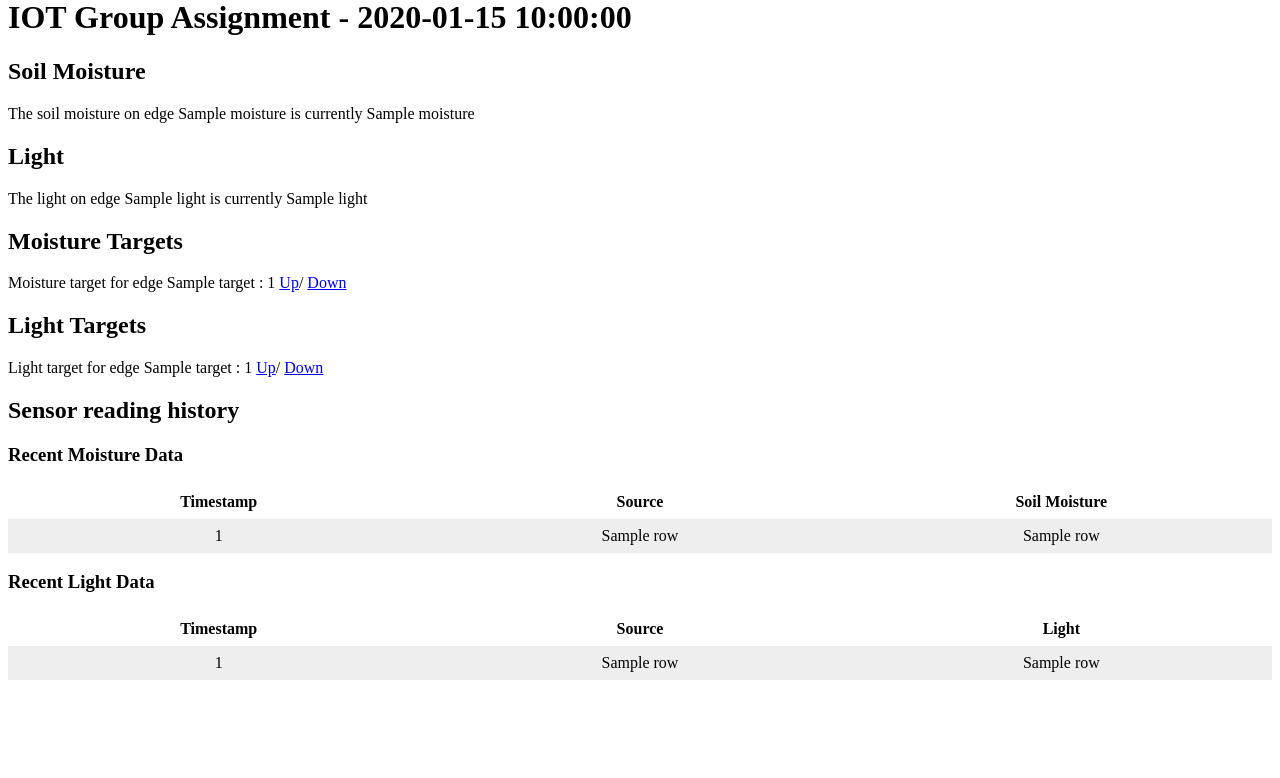
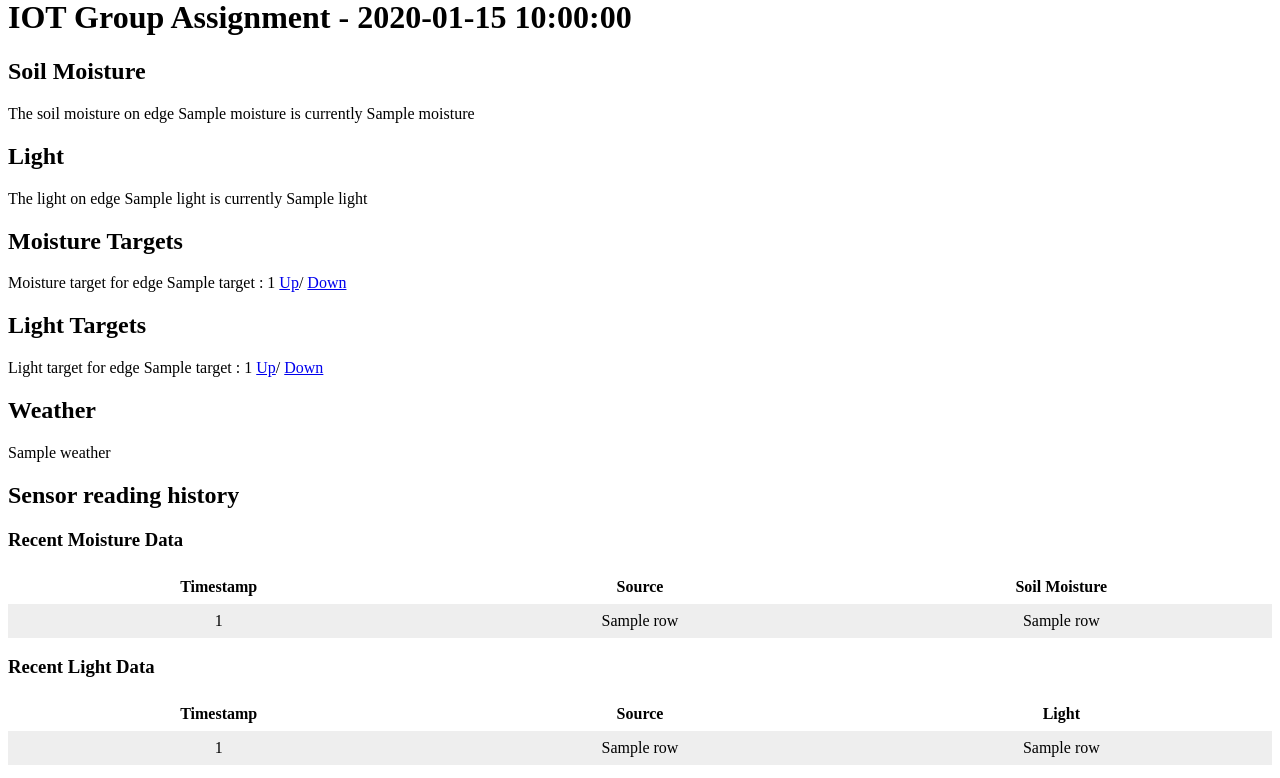
Before and after one commit to jag3rm3ist3r/GroupAssignment, a Flask app: template src/templates/index.html in a window 1280 px wide. Shown: the part 22-800 px from the top of the page. Run offline with Flask 2, Linux system fonts and the light colour scheme; the template is opened without the code that fills it: most values are stand-ins (such as "Sample title", 1, 10 or a date in 2020); some libraries are stand-ins or nearby versions.

Commit message:
Added weather to webpage.

```diff
--- a/src/Server.py
+++ b/src/Server.py
@@ -348,7 +348,8 @@ class SiteLogic:
             'moisttarget' : self.getDBTargetMoist(),
             'lighttarget' : self.getDBTargetLight(),
             'recentmoist' : self.getDBRecMoist(10),
-            'recentlight' : self.getDBRecLight(10)
+            'recentlight' : self.getDBRecLight(10),
+            'weather' : self.getAPIWeatherRain()
         }
 
     # Fetch new weather data.
--- a/src/templates/index.html
+++ b/src/templates/index.html
@@ -66,7 +66,8 @@
 		{% endfor %}
 		</div>
 
-
+		<h2>Weather</h2>
+		{{ weather }}
 
 		<h2>Sensor reading history</h2>
 		<h3>Recent Moisture Data</h3>
```
Also changed, not shown: 1 other file.
